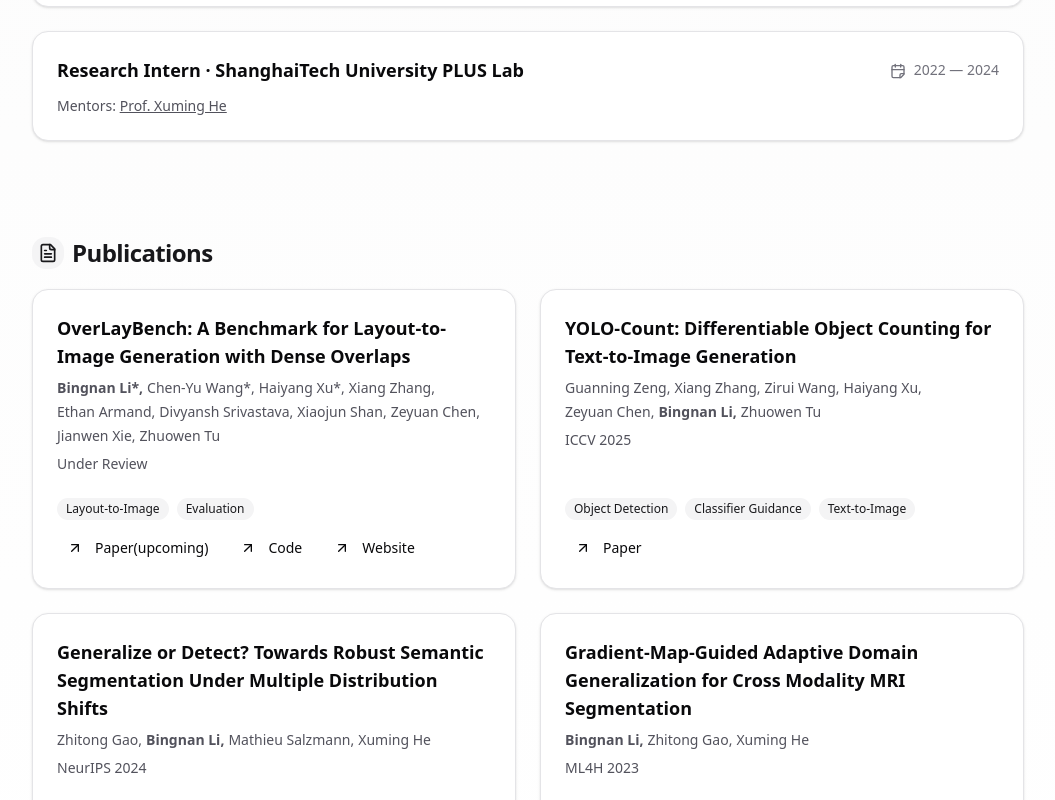
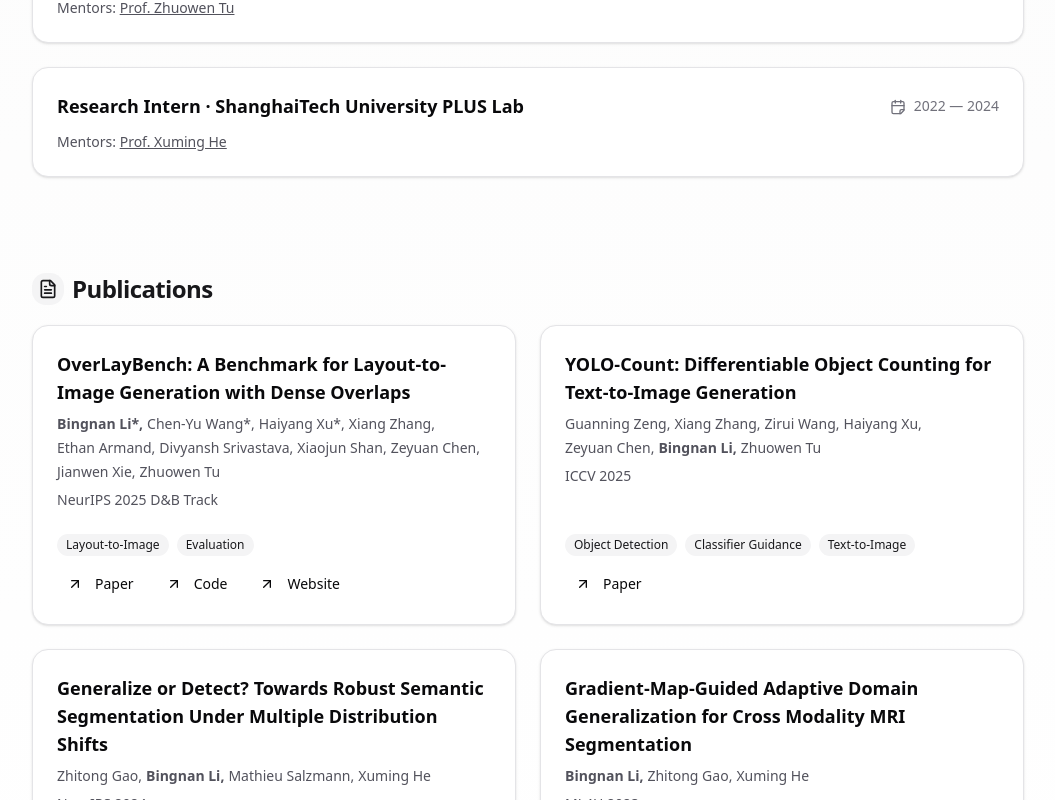
Before and after one commit to cuttle-fish-my/libingnan.github.io, a React (Vite) app: page / in a window 1280 px wide. Shown: the part 1240-2040 px from the top of the page, without its empty margins (112-1167 px from the left). Built offline with nearby package versions, Linux system fonts and the light colour scheme.

Commit message:
update paper links

```diff
--- a/src/App.jsx
+++ b/src/App.jsx
@@ -91,6 +91,7 @@
                 "PyTorch", "vLLM", "FSDP", "Docker",
             ],
             news: [
+                {date: "Sep 2025", text: "One paper got accepted to NeurIPS 2025 D&B Track!🎉"},
                 {date: "Jun 2025", text: "Started my internship as Applied Scientist at Amazon!"},
                 {date: "May 2025", text: "One paper got accepted to ICCV 2025!🎉"},
                 {date: "Sep 2024", text: "One paper got accepted to NeurIPS 2024!🎉"},
@@ -145,9 +146,9 @@
                         {label: "Jianwen Xie", href: "http://www.stat.ucla.edu/~jxie/"},
                         {label: "Zhuowen Tu", href: "https://pages.ucsd.edu/~ztu/"},
                     ],
-                    venue: "Under Review",
+                    venue: "NeurIPS 2025 D&B Track",
                     links: [
-                        {label: "Paper(upcoming)", href: "#"},
+                        {label: "Paper", href: "https://arxiv.org/abs/2509.19282"},
                         {label: "Code", href: "https://github.com/mlpc-ucsd/OverLayBench"},
                         {label: "Website", href: "https://mlpc-ucsd.github.io/OverLayBench/"},
                     ],
@@ -419,65 +420,6 @@
             ))}
         </div>
     );
-
-    // return (
-    //     <div className="grid md:grid-cols-2 gap-4 md:gap-6">
-    //         {items.map((p, i) => (
-    //             <Card key={i} className="rounded-2xl">
-    //                 <CardHeader>
-    //                     <CardTitle className="text-base md:text-lg font-semibold">{p.title}</CardTitle>
-    //                     <div className="text-sm text-zinc-600 dark:text-zinc-400">
-    //                         {p.authors.map((a, idx) => {
-    //                             const isMe = a.label.toLowerCase().includes("bingnan li");
-    //                             const nameEl = a.href ? (
-    //                                 <a
-    //                                     href={a.href}
-    //                                     target="_blank"
-    //                                     rel="noreferrer"
-    //                                     className="underline hover:opacity-80"
-    //                                 >
-    //                                     {isMe ? <strong>{a.label}</strong> : a.label}
-    //                                 </a>
-    //                             ) : isMe ? (
-    //                                 <strong>{a.label}</strong>
-    //                             ) : (
-    //                                 a.label
-    //                             );
-    //
-    //                             return (
-    //                                 <span key={idx}>
-    //                                     {nameEl}
-    //                                     {idx < p.authors.length - 1 ? ", " : ""}
-    //                                 </span>
-    //                             );
-    //                         })}
-    //                     </div>
-    //
-    //                     <div className="text-sm text-zinc-600 dark:text-zinc-400">{p.venue}</div>
-    //                 </CardHeader>
-    //                 <CardContent className="pt-0">
-    //                     <div className="mt-3 flex flex-wrap gap-2">
-    //                         {(p.tags || []).map((t, j) => (
-    //                             <Badge key={j} variant="secondary" className="rounded-2xl">
-    //                                 {t}
-    //                             </Badge>
-    //                         ))}
-    //                     </div>
-    //                     <div className="mt-4 flex flex-wrap gap-3">
-    //                         {(p.links || []).map((l, k) => (
-    //                             <Button key={k} asChild variant="ghost" size="sm" className="px-2 h-8">
-    //                                 <a href={l.href} target="_blank" rel="noreferrer"
-    //                                    className="inline-flex items-center">
-    //                                     <ArrowUpRight className="mr-1.5 h-4 w-4"/> {l.label}
-    //                                 </a>
-    //                             </Button>
-    //                         ))}
-    //                     </div>
-    //                 </CardContent>
-    //             </Card>
-    //         ))}
-    //     </div>
-    // );
 }
 
 function Research({items}) {
```
Also changed, not shown: 1 other file (tests, documents, lock files or other folders).
